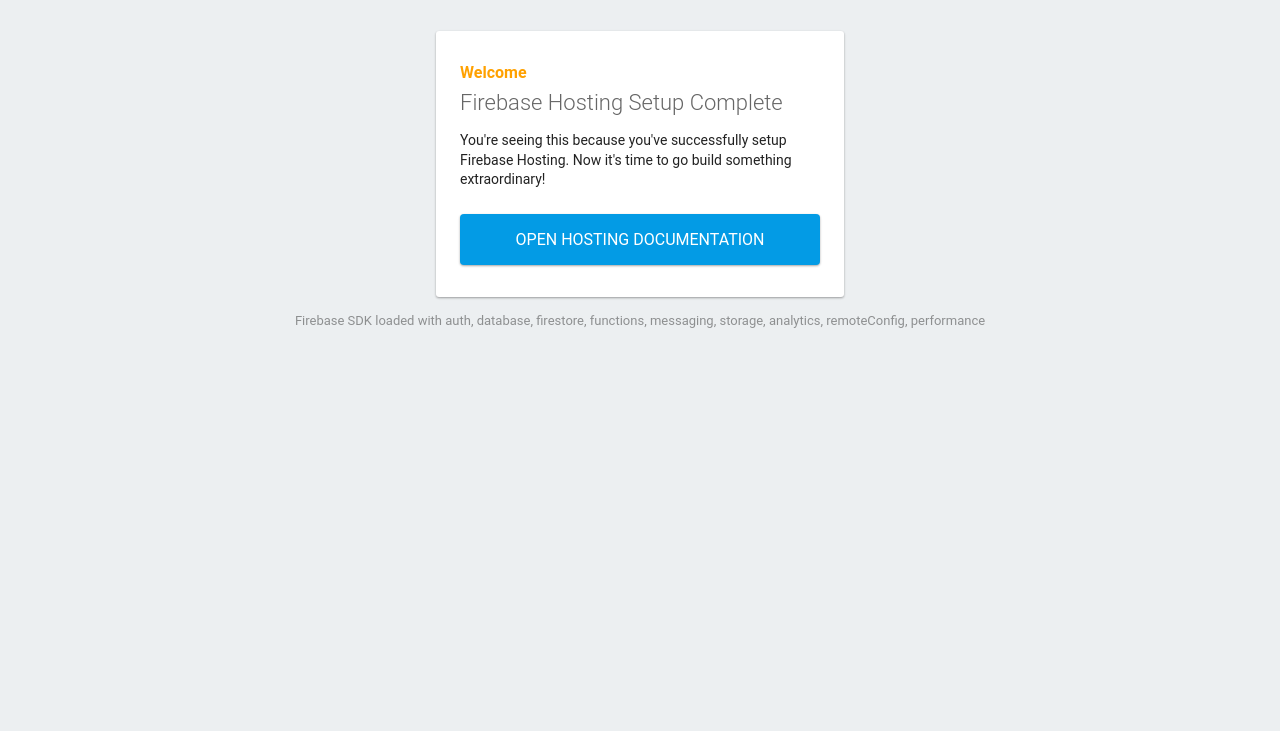
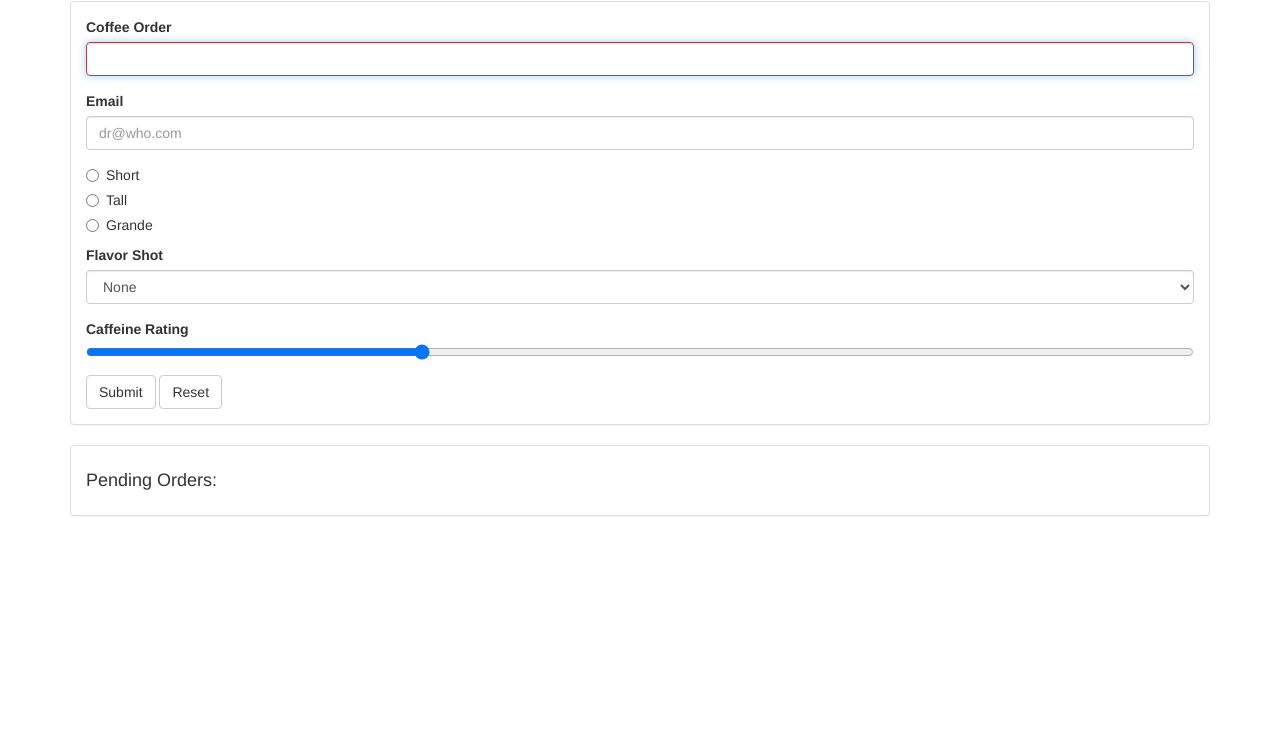
Before and after one commit to vibharaj/CoffeeRunHomework4, a plain HTML site: page public/index.html in a window 1280 px wide. Shown: the part 69-800 px from the top of the page. Drawn offline with nearby package versions, Linux system fonts and the light colour scheme; some packages are replaced by stand-ins of ours.

Commit message:
hw4 so far

```diff
--- a/functions/index.js
+++ b/functions/index.js
@@ -1,4 +1,3 @@
-const functions = require("firebase-functions");
 
 // // Create and Deploy Your First Cloud Functions
 // // https://firebase.google.com/docs/functions/write-firebase-functions
--- a/public/index.html
+++ b/public/index.html
@@ -1,89 +1,83 @@
 <!DOCTYPE html>
-<html>
-  <head>
-    <meta charset="utf-8">
-    <meta name="viewport" content="width=device-width, initial-scale=1">
-    <title>Welcome to Firebase Hosting</title>
+<html lang="en">
+<head>
+    <meta charset="UTF-8">
+    <title>CoffeeRun</title>
+    <link rel="stylesheet" href="https://cdnjs.cloudflare.com/ajax/libs/twitter-bootstrap/3.3.6/css/bootstrap.min.css">
+    <style>form :focus:required:invalid { border-color: #a94442;}</style>
+    <body class = "container">
+</head>
 
-    <!-- update the version number as needed -->
-    <script defer src="/__/firebase/8.3.2/firebase-app.js"></script>
-    <!-- include only the Firebase features as you need -->
-    <script defer src="/__/firebase/8.3.2/firebase-auth.js"></script>
-    <script defer src="/__/firebase/8.3.2/firebase-database.js"></script>
-    <script defer src="/__/firebase/8.3.2/firebase-firestore.js"></script>
-    <script defer src="/__/firebase/8.3.2/firebase-functions.js"></script>
-    <script defer src="/__/firebase/8.3.2/firebase-messaging.js"></script>
-    <script defer src="/__/firebase/8.3.2/firebase-storage.js"></script>
-    <script defer src="/__/firebase/8.3.2/firebase-analytics.js"></script>
-    <script defer src="/__/firebase/8.3.2/firebase-remote-config.js"></script>
-    <script defer src="/__/firebase/8.3.2/firebase-performance.js"></script>
-    <!--
-      initialize the SDK after all desired features are loaded, set useEmulator to false
-      to avoid connecting the SDK to running emulators.
-    -->
-    <script defer src="/__/firebase/init.js?useEmulator=true"></script>
+    <header>
+        <h1>CoffeeRun</h1>
+    </header>
 
-    <style media="screen">
-      body { background: #ECEFF1; color: rgba(0,0,0,0.87); font-family: Roboto, Helvetica, Arial, sans-serif; margin: 0; padding: 0; }
-      #message { background: white; max-width: 360px; margin: 100px auto 16px; padding: 32px 24px; border-radius: 3px; }
-      #message h2 { color: #ffa100; font-weight: bold; font-size: 16px; margin: 0 0 8px; }
-      #message h1 { font-size: 22px; font-weight: 300; color: rgba(0,0,0,0.6); margin: 0 0 16px;}
-      #message p { line-height: 140%; margin: 16px 0 24px; font-size: 14px; }
-      #message a { display: block; text-align: center; background: #039be5; text-transform: uppercase; text-decoration: none; color: white; padding: 16px; border-radius: 4px; }
-      #message, #message a { box-shadow: 0 1px 3px rgba(0,0,0,0.12), 0 1px 2px rgba(0,0,0,0.24); }
-      #load { color: rgba(0,0,0,0.4); text-align: center; font-size: 13px; }
-      @media (max-width: 600px) {
-        body, #message { margin-top: 0; background: white; box-shadow: none; }
-        body { border-top: 16px solid #ffa100; }
-      }
-    </style>
-  </head>
-  <body>
-    <div id="message">
-      <h2>Welcome</h2>
-      <h1>Firebase Hosting Setup Complete</h1>
-      <p>You're seeing this because you've successfully setup Firebase Hosting. Now it's time to go build something extraordinary!</p>
-      <a target="_blank" href="https://firebase.google.com/docs/hosting/">Open Hosting Documentation</a>
-    </div>
-    <p id="load">Firebase SDK Loading&hellip;</p>
+    <section>
+        <div class ="panel panel-default">
+            <div class="panel-body">
+                <form data-coffee-order="form">
+                    <div class="form-group">
+                        <label for="Coffee Order">Coffee Order</label>
+                        <input class="form-control" name="coffee" id="coffeeOrder" autofocus required pattern="[a-zA-Z\s]+" />
+                    </div>
+                    <div class="form-group">
+                        <label for="emailInput">Email</label>
+                        <input class="form-control" type="email" name="emailAddress" id="emailInput" required value=""  placeholder="dr@who.com">
+                    </div>
+                    <div class="radio"> <label><input type="radio" name="size" value="short">Short</label></div>
+                    <div class="radio"> <label><input type="radio" name="size" value="tall">Tall</label></div>
+                    <div class="radio"> <label><input type="radio" name="size" value="grande">Grande</label></div>
+                    <div class="form-group">
+                        <label for="flavorShot">Flavor Shot</label>
+                        <select id="flavorShot" class="form-control" name="flavor">
+                            <option value="">None</option>
+                            <option value="caramel">Caramel</option>
+                            <option value="almond">Almond</option>
+                            <option value="mocha">Mocha</option>
+                        </select>
+                    </div>
 
-    <script>
-      document.addEventListener('DOMContentLoaded', function() {
-        const loadEl = document.querySelector('#load');
-        // // 🔥🔥🔥🔥🔥🔥🔥🔥🔥🔥🔥🔥🔥🔥🔥🔥🔥🔥🔥🔥🔥🔥🔥🔥🔥🔥🔥🔥🔥🔥🔥
-        // // The Firebase SDK is initialized and available here!
-        //
-        // firebase.auth().onAuthStateChanged(user => { });
-        // firebase.database().ref('/path/to/ref').on('value', snapshot => { });
-        // firebase.firestore().doc('/foo/bar').get().then(() => { });
-        // firebase.functions().httpsCallable('yourFunction')().then(() => { });
-        // firebase.messaging().requestPermission().then(() => { });
-        // firebase.storage().ref('/path/to/ref').getDownloadURL().then(() => { });
-        // firebase.analytics(); // call to activate
-        // firebase.analytics().logEvent('tutorial_completed');
-        // firebase.performance(); // call to activate
-        //
-        // // 🔥🔥🔥🔥🔥🔥🔥🔥🔥🔥🔥🔥🔥🔥🔥🔥🔥🔥🔥🔥🔥🔥🔥🔥🔥🔥🔥🔥🔥🔥🔥
+                    <div class="form-group">
+                        <label for="strengthLevel">Caffeine Rating</label>
+                        <input name="strength" id="strengthLevel" type="range" value="30">
+                    </div>
 
-        try {
-          let app = firebase.app();
-          let features = [
-            'auth',
-            'database',
-            'firestore',
-            'functions',
-            'messaging',
-            'storage',
-            'analytics',
-            'remoteConfig',
-            'performance',
-          ].filter(feature => typeof app[feature] === 'function');
-          loadEl.textContent = `Firebase SDK loaded with ${features.join(', ')}`;
-        } catch (e) {
-          console.error(e);
-          loadEl.textContent = 'Error loading the Firebase SDK, check the console.';
-        }
-      });
-    </script>
-  </body>
+                    <button type="submit" class="btn btn-default">Submit</button>
+                    <button type="reset" class="btn btn-default">Reset</button>
+
+                </form>
+            </div>
+        </div>
+
+        <div class="panel panel-default">
+            <div class="panel-body">
+                <h4>Pending Orders:</h4>
+                <div data-coffee-order="checklist"></div>
+            </div>
+        </div>
+    </section>
+
+    <!-- The core Firebase JS SDK is always required and must be listed first -->
+    <script src="/__/firebase/8.3.2/firebase-app.js"></script>
+
+    <!-- TODO: Add SDKs for Firebase products that you want to use
+        https://firebase.google.com/docs/web/setup#available-libraries -->
+    <script src="/__/firebase/8.3.0/firebase-auth.js"></script>
+    <script src="/__/firebase/8.3.0/firebase-firestore.js"></script>
+    <script src="/__/firebase/8.3.2/firebase-analytics.js"></script>
+
+    <!-- Initialize Firebase -->
+    <script src="/__/firebase/init.js"></script>
+
+
+    <script src="https://cdnjs.cloudflare.com/ajax/libs/jquery/2.1.4/jquery.min.js" charset="utf-8"></script>
+    <script src="scripts/validation.js" charset="utf-8"></script>
+    <script src="scripts/checklist.js" charset="utf-8"></script>
+    <script src="scripts/formhandler.js" charset="utf-8"></script>
+    <script src="scripts/remotedatastore.js" charset="utf-8"></script>
+    <script src="scripts/datastore.js" charset="utf-8"></script>
+    <script src="scripts/truck.js" charset="utf-8"></script>
+    <script src="scripts/main.js" charset="utf-8"></script>
+
+ </body>
 </html>
--- a/scripts/formhandler.js
+++ b/scripts/formhandler.js
@@ -13,6 +13,7 @@
         }
 
         FormHandler.prototype.addSubmitHandler = function (fn) {
+            alert("test");
             console.log('Setting submit handler for form');
             this.$formElement.on('submit', function(event) {
                 event.preventDefault();
```
Also changed, not shown: scripts/main.js (+3 -4 lines), scripts/remotedatastore.js (+5 -5 lines), .github/workflows/firebase-hosting-merge.yml, .github/workflows/firebase-hosting-pull-request.yml, firebase.json, 1 other file.
